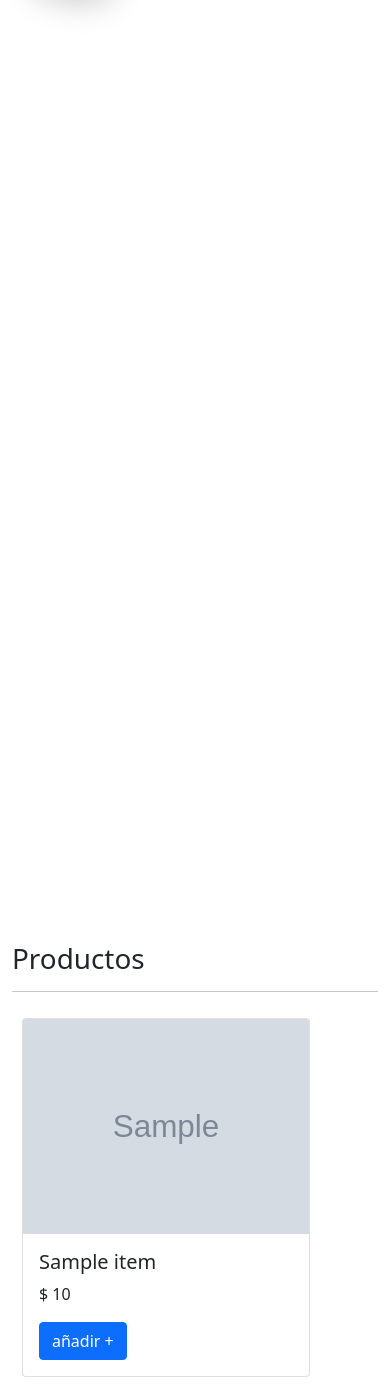
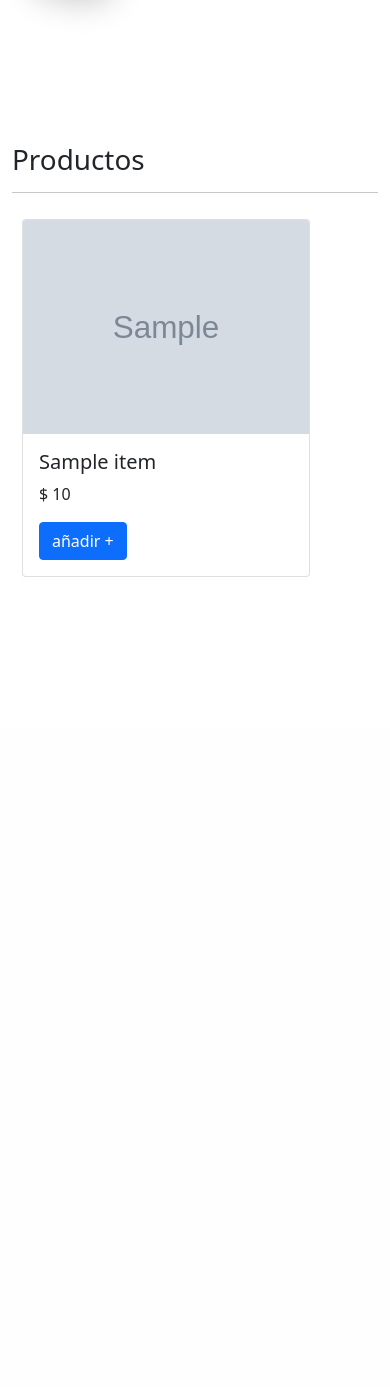
Before and after one commit to aramsac/Prueba-3-PGY-3121, a Django app: page /productos/ in a window 390 px wide. Shown: the part 116-1503 px from the top of the page. After the commit the page ends 693 px from the top, so only its background shows below. Run offline with Django 4.2, Linux system fonts and the light colour scheme; tables that the repository leaves empty hold one stand-in row (values such as "Sample post"); grey boxes marked "Sample" are stand-in pictures; a database or web service that is not in the repository returns one stand-in record (values such as "Sample title"); data that the repository does not hold is empty; some libraries are stand-ins or nearby versions.

Commit message:
correciones al diseño

```diff
--- a/app/app/static/css/galeria/productos.css
+++ b/app/app/static/css/galeria/productos.css
@@ -8,6 +8,6 @@
 
 @media screen and (max-width:600px){
    .container{
-    margin-top:220%;
+    margin-top:15%;
 }
 }
```
